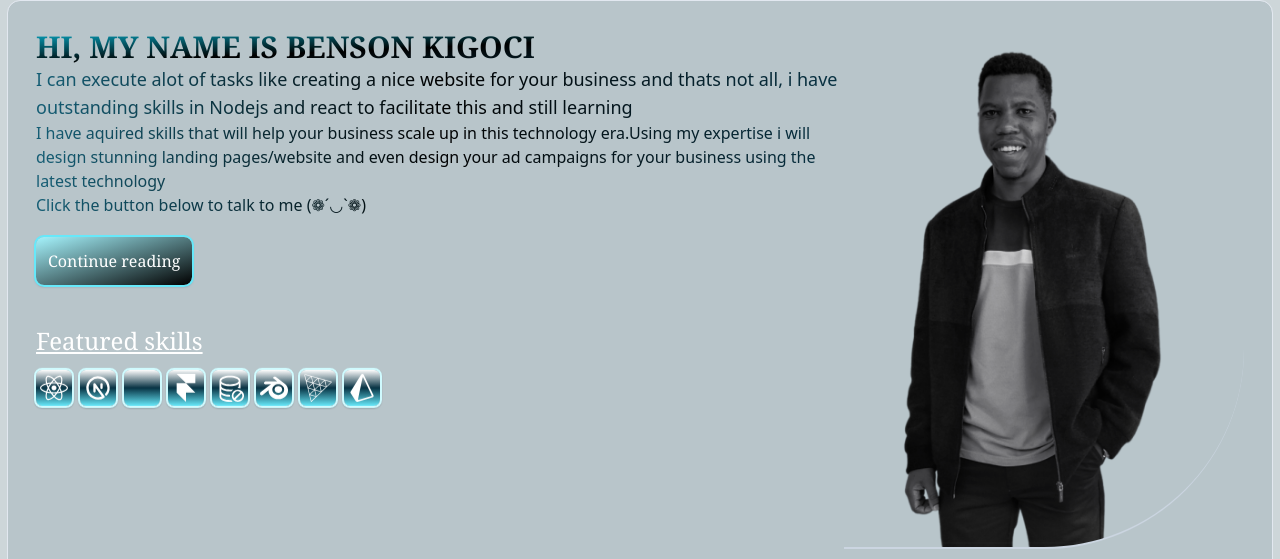
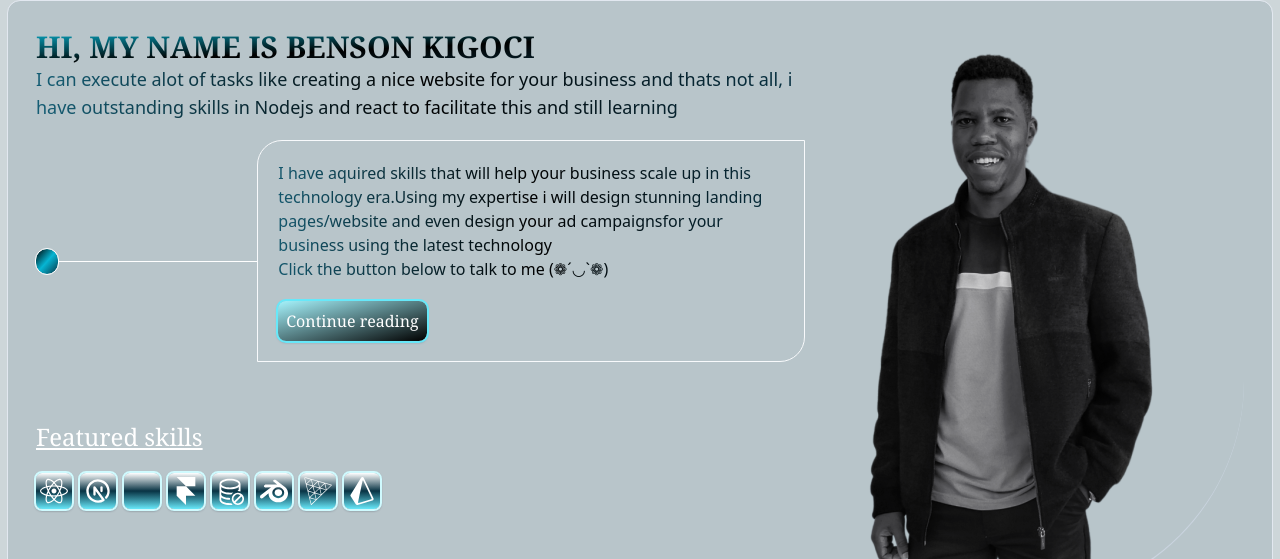
Before and after one commit to ditchk/bendev, a React (Vite) app: page / in a window 1280 px wide. Shown: the part 162-721 px from the top of the page. Built offline with nearby package versions, Linux system fonts and the light colour scheme; no server answers; some icons are missing; what ldrs would draw is missing.

Commit message:
style debug

```diff
--- a/src/components/shared/Skills.tsx
+++ b/src/components/shared/Skills.tsx
@@ -11,7 +11,7 @@ const Skills = () => {
   return (
     <div className="flex flex-col justify-center items-baseline mt-5 mb-5 md:mt-10 w-full">
         <h1 className="mb-5 text-white underline underline-offset-2 text-2xl font-serif">Featured skills</h1>
-      <div className="flex flex-grow gap-2 animate-bounce">
+      <div className="flex flex-grow gap-2">
         <FaReact className="icon_pack" />
         <TbBrandNextjs className="icon_pack" />
         <FaPhp className="icon_pack" />
--- a/src/components/shared/Welcome.tsx
+++ b/src/components/shared/Welcome.tsx
@@ -18,7 +18,7 @@ const Welcome = () => {
       <ul className="flex flex-1 h-fit w-full">
           {welcomeMessage.map((link: myWelcomeMessage) => {
             return (
-              <div className="flex flex-col md:flex-row w-fit gap-5 md:gap-0 md:p-5 animate-in slide-in-from-up-40 duration-500">
+              <div className="flex flex-col md:flex-row w-fit gap-5 md:gap-0 md:p-5 animate-in slide-in-from-up-40 duration-500 overflow-hidden">
                   <li key={link.title} >
                     <h1 className="tittl_name">{link.title}</h1>
                     <h2 className="primary_text">{link.subTitle}</h2>
@@ -26,16 +26,18 @@ const Welcome = () => {
                         <img
                           src="/assets/images/homepage.png"
                           alt="homepage-image"
-                          width={300}
+                          width={400}
                           loading="lazy"
-                          className="md:hidden object-contain bg-transparent h-fit mb-4 rounded-e-full justify-end rounded-t-full border-b-2 overflow-hidden animate-in slide-in-from-right-24 duration-1000 border-cyan-200"
+                          className="md:hidden object-contain bg-transparent h-fit mb-4 rounded-e-full justify-end rounded-t-full border-b-2 overflow-hidden animate-in slide-in-from-right-24 duration-1000 border-slate-50"
                         />
                     </div>
-                    <h3 className="paragraph_text">I have aquired skills that will help your business scale up in this technology era.Using my expertise i will design stunning landing pages/website and even design your ad campaigns for your business using the latest technology <br /> Click the button below to talk to me (❁´◡`❁)</h3>
-                    <Link className="custom_button p-3 rounded-lg text-white font-serif hidden md:flex" to={'/mycv'}>Continue reading</Link>
-                    <Link to={'/mycv'} className="Linkme2">
-                      LEARN MORE
-                    </Link>
+                    <div className="flex flex-row justify-center items-center mt-5">
+                      <div className="flex w-[25px] md:w-[32px] justify-center rounded-full bg-gradient-to-tl from-cyan-950 via-cyan-500 to-black outline outline-1 outline-white h-[25px]" />
+                      <div className="flex w-9 sm:w-72 justify-center bg-white h-[1px]" />
+                      <h3 className="paragraph_text">I have aquired skills that will help your business scale up in this technology era.Using my expertise i will design stunning landing pages/website and even design your ad campaignsfor your business using the latest technology <br /> Click the button below to talk to me (❁´◡`❁)<Link className="custom_button p-2 mt-5 rounded-lg text-white font-serif flex" to={'/mycv'}>Continue reading</Link></h3>
+                    </div>
+
+
                       <Skills />
                   </li>
                     <img
@@ -43,7 +45,7 @@ const Welcome = () => {
                       alt="homepage-image"
                       // width={400}
                       loading="lazy"
-                      className="hidden md:flex object-contain h-full md:w-[200px] lg:w-[400px] rounded-e-full justify-end rounded-t-full border-b-2 border-slate-300"
+                      className="hidden md:flex object-contain h-full md:w-[500px] lg:w-[500px] rounded-e-full justify-end rounded-t-full border-b-2 border-slate-300"
                     />
               </div>
             )
--- a/src/global.css
+++ b/src/global.css
@@ -186,7 +186,7 @@ nav.scrolled {
 }
 
 .paragraph_text {
-  @apply text-sm md:text-base font-sans text-start mb-5 font-light md:font-normal text-transparent bg-clip-text bg-gradient-to-r from-cyan-800 via-black to-cyan-950
+  @apply text-xs box-border md:text-base w-56 md:w-full font-sans outline outline-1 outline-slate-50 rounded-tl-3xl rounded-br-3xl p-5 text-start mb-5 font-light md:font-normal md:text-transparent md:bg-clip-text md:bg-gradient-to-r from-cyan-800 via-black to-cyan-950
 }
 
 .titlle_text {
@@ -197,7 +197,7 @@ nav.scrolled {
 }
 
 .subs_btn {
-  @apply outline outline-1 outline-cyan-300 text-center w-fit  text-slate-600 md:px-8 mt-10 shadow shadow-slate-400 hover:text-white hover:bg-black duration-700 bg-cyan-100
+  @apply outline outline-1 outline-cyan-300 text-center w-fit text-slate-600 md:px-8 mt-10 shadow shadow-slate-400 hover:text-white hover:bg-black duration-700 bg-cyan-100
 }
 
 .submit {
```
